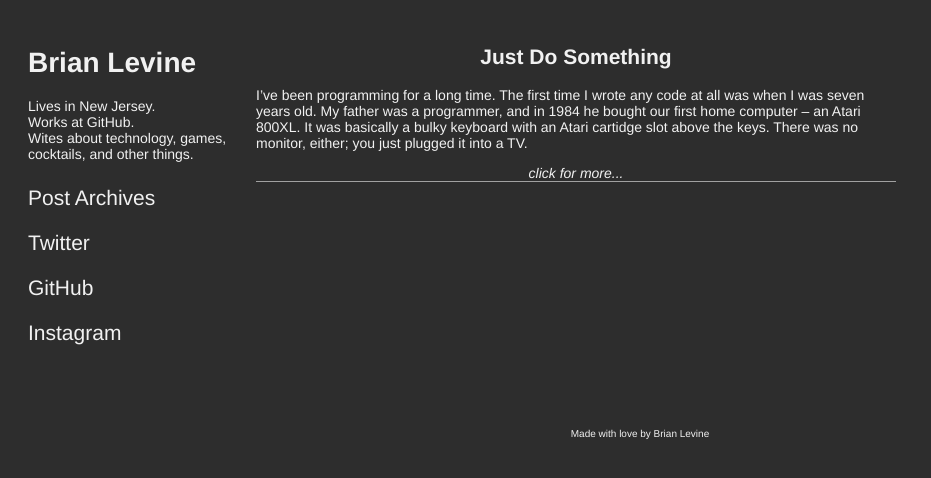
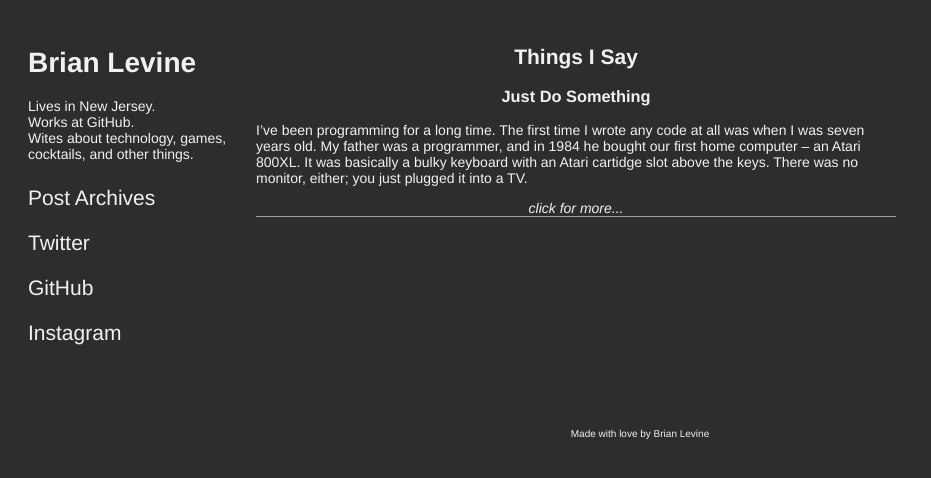
Before and after one commit to tinggalklik/balevine.github.io, a Jekyll site: the page built from index.html, in a window 1280 px wide. Shown: the top 478 px of the page, without its empty margins (0-931 px from the left). Built offline with Jekyll 4.4.1, drawn with Linux system fonts in a browser that asks for light colours.

Commit message:
Add some page titles

```diff
--- a/_layouts/home.html
+++ b/_layouts/home.html
@@ -4,9 +4,11 @@
 
 <div class='content'>
 
+    <h2 class='page-title'>Things I Say</h2>
+
       {% for post in site.posts limit:5 %}
       <div class='post'>
-        <h2 class='post-title'><a href="{{ post.url }}">{{ post.title }}</a></h2>
+        <h3 class='post-title'><a href="{{ post.url }}">{{ post.title }}</a></h2>
 
         {{ post.excerpt}}
 
--- a/_layouts/post-archive.html
+++ b/_layouts/post-archive.html
@@ -4,9 +4,11 @@
 
 <div class='content'>
 
+    <h2 class='page-title'>All Posts</h2>
+
       {% for post in site.posts limit:5 %}
       <div class='post'>
-        <h2 class='post-title'>
+        <h3 class='post-title'>
           <a href="{{ post.url }}">{{ post.title }} - {{ post.date | date_to_string }}</a>
         </h2>
       </div>
```
